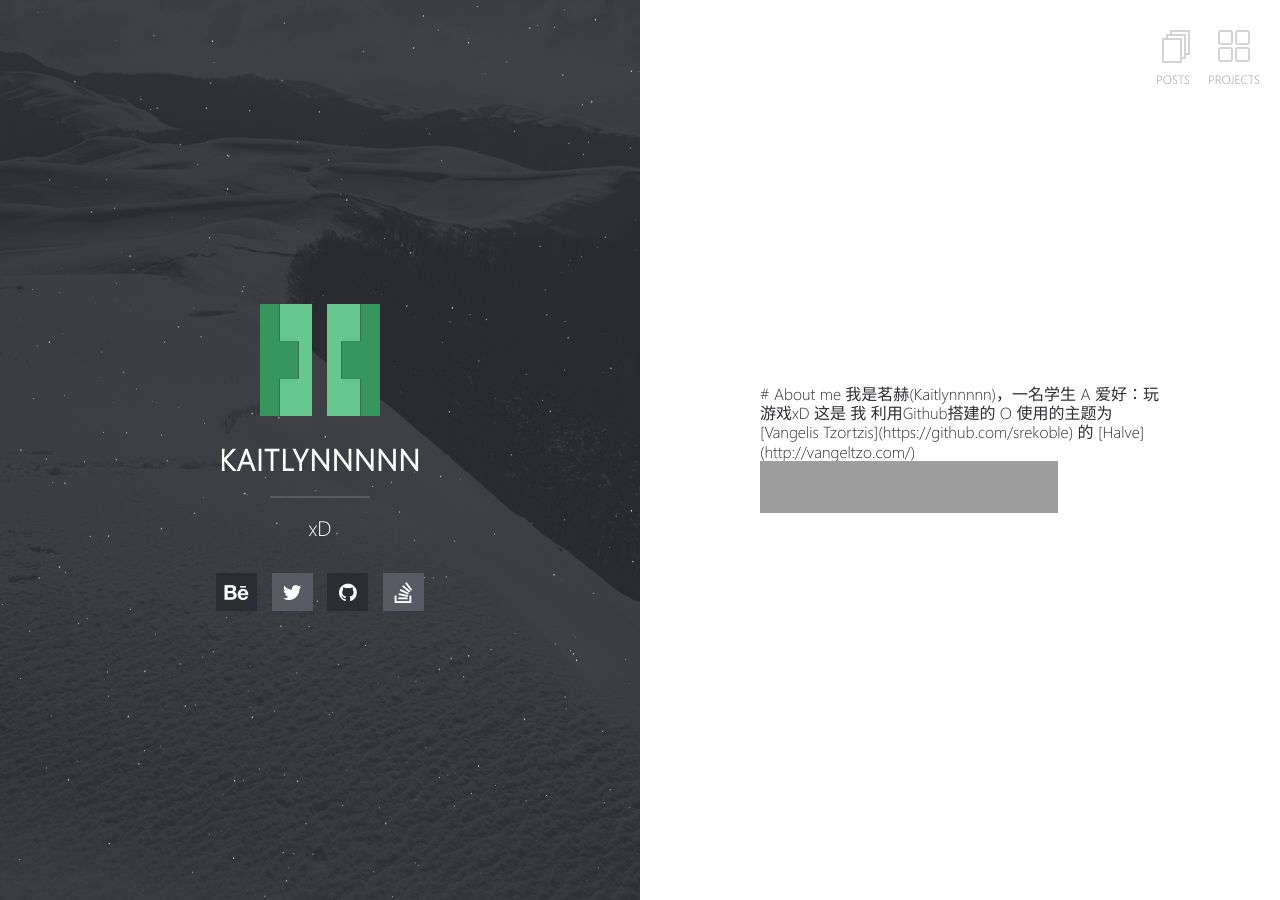
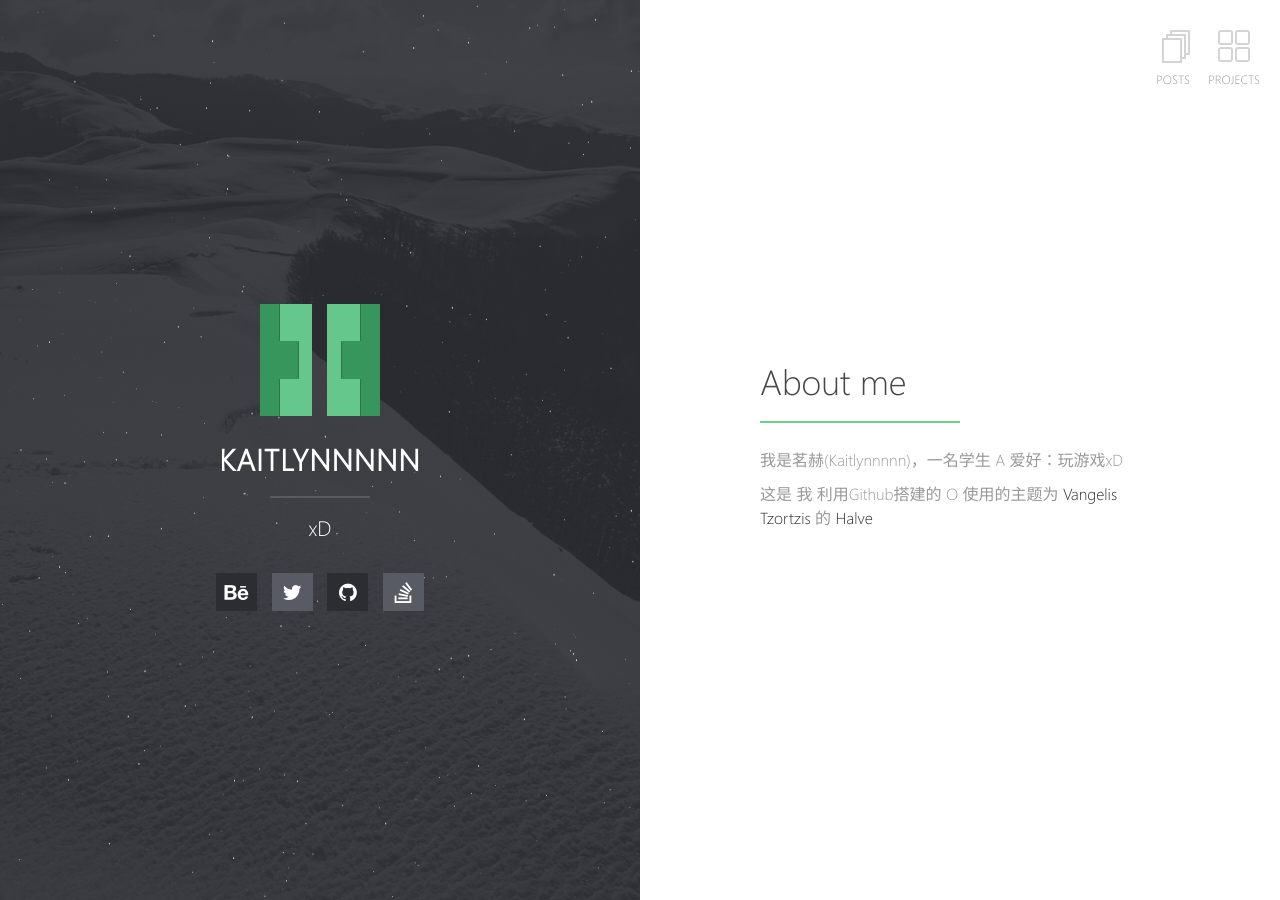
Before and after one commit to TolgaTatli/Halve, a Jekyll site: the page built from index.md, in a window 1280 px wide. Built offline with Jekyll 4.4.1, drawn with Linux system fonts in a browser that asks for light colours; our own code applies the rules of GitHub Pages for plain Markdown files; grey boxes are pictures that could not be loaded.

Commit message:
Update and rename index.html to index.md

```diff
--- a/index.html
+++ b/index.md
@@ -13,4 +13,3 @@ layout: home
 
 这是 我 利用Github搭建的 O
                      使用的主题为 [Vangelis Tzortzis](https://github.com/srekoble) 的 [Halve](http://vangeltzo.com/)
-<iframe frameborder="no" border="0" marginwidth="0" marginheight="0" width=298 height=52 src="//music.163.com/outchain/player?type=0&id=454594442&auto=1&height=32"></iframe>
```
